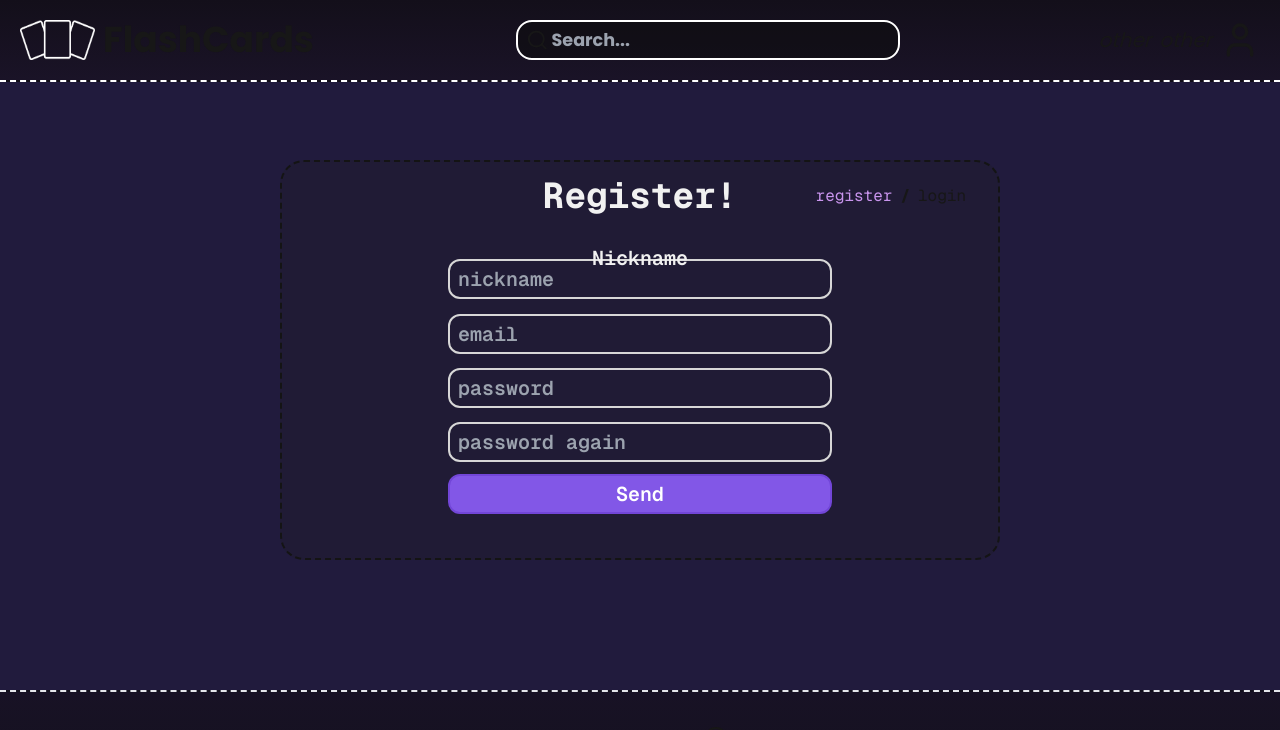
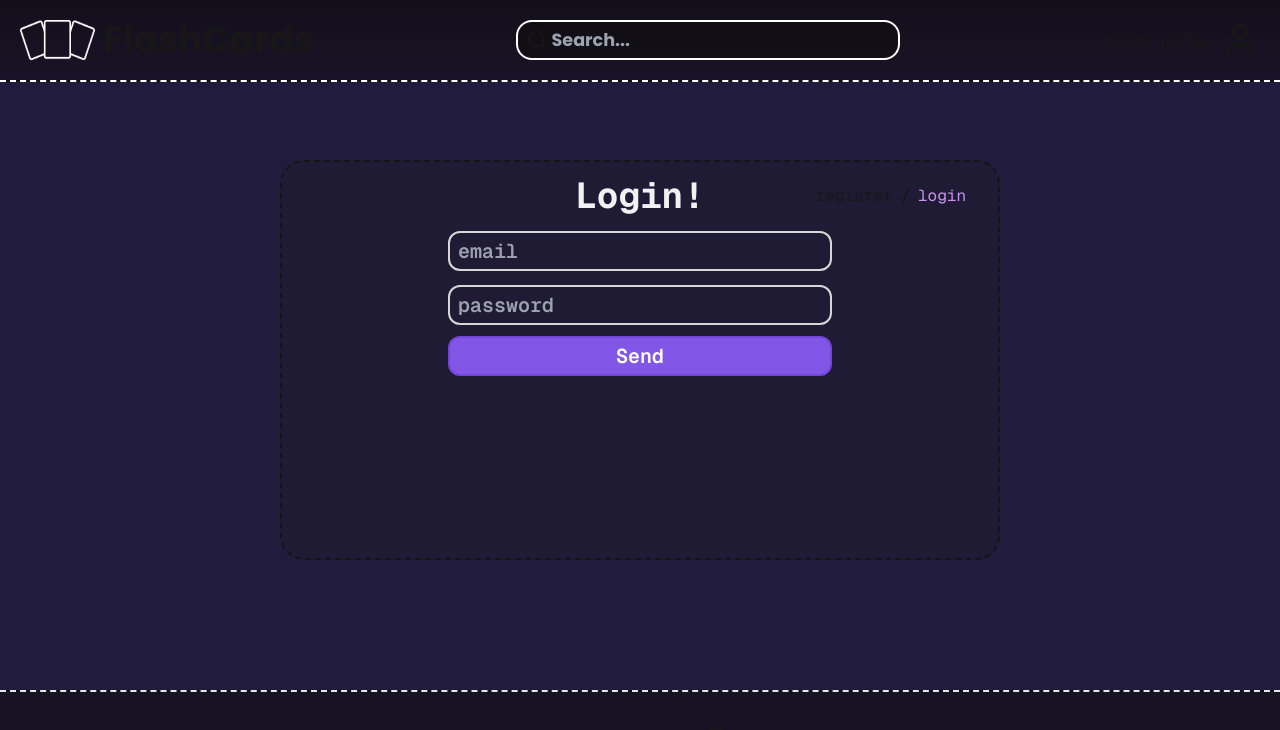
Before and after one commit to vojtiikxdd/flashcards_w, a Next.js app in the folder flashcards/: page /login in a window 1280 px wide. Shown: the top 730 px of the page. Built offline with nearby package versions, Linux system fonts and the light colour scheme.

Commit message:
fix to display login first

```diff
--- a/flashcards/src/app/login/page.tsx
+++ b/flashcards/src/app/login/page.tsx
@@ -33,7 +33,7 @@ export default function Login() {
     }
   }
 
-  const [register, setRegister] = useState(true);
+  const [register, setRegister] = useState(false);
   const [inputValue, setInputValue] = useState("");
   const [isFocused, setIsFocused] = useState(false);
 
```
